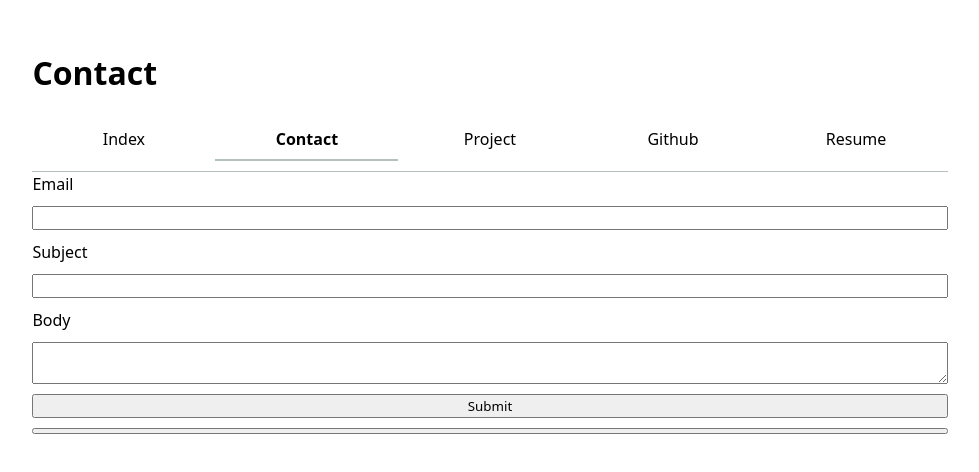
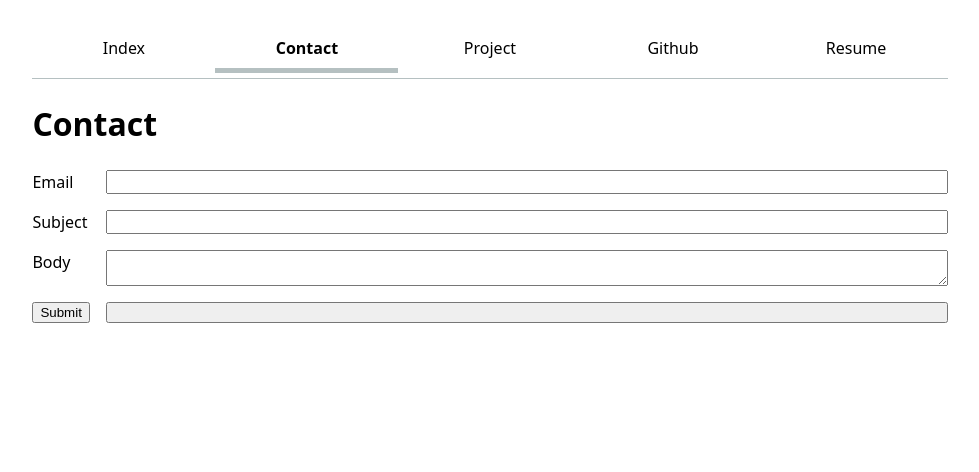
Before and after one commit to hpucsd/portfolio, a plain HTML site: page contact/index.html in a window 1280 px wide. Shown: the whole page, without its empty margins (150-1129 px from the left). Drawn offline with Linux system fonts and the light colour scheme.

Commit message:
Edited 2.4 and added Step 3

```diff
--- a/contact/index.html
+++ b/contact/index.html
@@ -6,31 +6,21 @@
     <title>Contact</title>
     <link rel="stylesheet" href="../style.css">
     <style>
-        input {
-            display: block;
-            width: 100%;
-            font-family: inherit;
-            box-sizing: border-box;
-            margin-block: 10px 10px;
-        }
-        textarea {
-            display: block;
-            width: 100%;
-            font-family: inherit;
-            box-sizing: border-box;
-            margin-block: 10px 10px;
-        }
-        button {
-            display: block;
-            width: 100%;
-            font-family: inherit;
-            box-sizing: border-box;
-            margin-block: 10px 10px;
+        form {
+            display: grid;
+            grid-template-columns: auto 1fr;
+            grid-column: 1 / -1;
+            gap: 1em;
+
+            label {
+
+                display: contents;
+
+            }
         }
     </style>
 </head>
 <body>
-    <h1>Contact</h1>
 
     <nav>
         <li><a href="https://hpucsd.github.io/portfolio/">Index</a></li>
@@ -39,6 +29,8 @@
         <li><a href="https://github.com/hpucsd" target="_blank">Github</a></li>
         <li><a href="https://hpucsd.github.io/portfolio/resume">Resume</a></li>
     </nav>
+
+    <h1>Contact</h1>
 
     <form action="mailto:hputhenparambil@ucsd.edu" method="POST" enctype="text/plain">
 
--- a/style.css
+++ b/style.css
@@ -32,7 +32,7 @@ nav {
     color: inherit;
     text-align: center;
     padding: 0.5em;
-    margin-bottom: 10px;
+    margin-bottom: 5px;
 
   }
 
@@ -47,7 +47,7 @@ html {
 
 nav a.current {
 
-  border-bottom-width: 2px;
+  border-bottom-width: 5px;
   border-bottom-color: oklch(80% 3% 200);
   border-bottom-style: solid;
   font-weight: bold;
@@ -57,7 +57,7 @@ nav a.current {
 nav a:hover {
 
   --color-accent: oklch(67.11% 0.2039 164.12);
-  border-bottom-width: 2px;
+  border-bottom-width: 5px;
   border-bottom-color: var(--color-accent);
   border-bottom-style: solid;
   background-color: oklch(from var(--color-accent) 95% 5% h);
```
